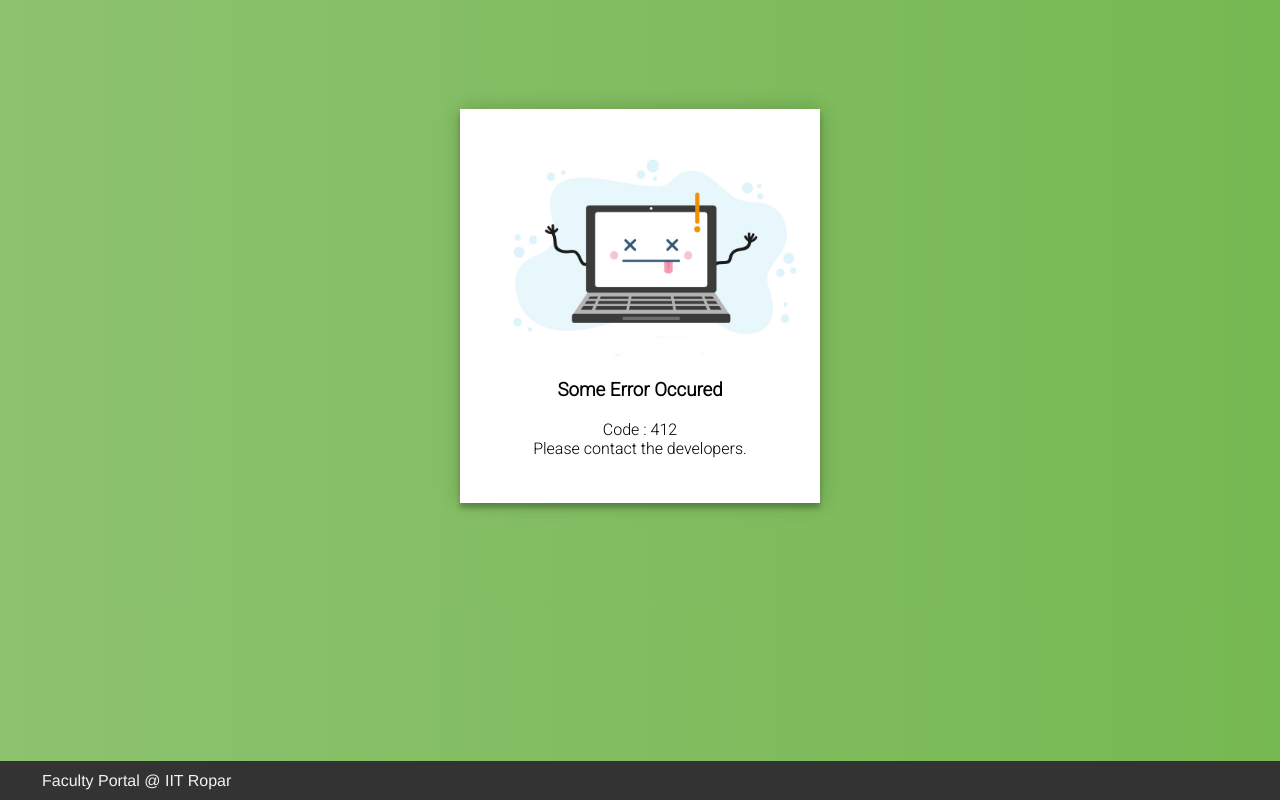
After one commit to i-am-g2/dbms, a PHP site: page /error.php in a window 1280 px wide. The commit adds this page. Run offline with PHP 8.4, Linux system fonts and the light colour scheme.

Commit message:
Some Changes

```diff
--- a/Res/CSS/customLogin.css
+++ b/Res/CSS/customLogin.css
@@ -15,6 +15,7 @@
   text-align: center;
   box-shadow: 0 0 20px 0 rgba(0, 0, 0, 0.2), 0 5px 5px 0 rgba(0, 0, 0, 0.24);
 }
+
 .form input {
   font-family: "Roboto", sans-serif;
   outline: 0;
@@ -127,3 +128,14 @@ body {
 	font-weight: 600;
 	padding: 10px;
 }
+
+.centerPage {
+  position: relative;
+  z-index: 1;
+  background: #FFFFFF;
+  max-width: 360px;
+  margin: 0 auto 100px;
+  padding: 45px;
+  text-align: center;
+  box-shadow: 0 0 20px 0 rgba(0, 0, 0, 0.2), 0 5px 5px 0 rgba(0, 0, 0, 0.24);
+}
--- /dev/null
+++ b/error.php
@@ -0,0 +1,22 @@
+<?php
+	require "header.php";
+?>
+<link rel="stylesheet" type="text/css" href="Res/CSS/customLogin.css">
+<title>Error</title>
+
+<div class="login-page">
+	<div class="centerPage" >
+		<img src="Res/Image/error.jpg" width = 300px>
+		<div class=""><h3>Some Error Occured</h2></div>
+		<div class="">  Code : 412</div>
+		<div class="">Please contact the developers.</div>
+	</div>
+</div>
+
+<div  class="bottumbar">
+	<span class="paraLeft">
+		Faculty Portal @ IIT Ropar
+	</span>
+
+</div>
+<?php require "footer.php" ?>
--- a/header.php
+++ b/header.php
@@ -1,3 +1,6 @@
+<?php
+	session_start();
+?>
 <!DOCTYPE html>
 <html lang="en">
 <head>
--- a/index.php
+++ b/index.php
@@ -3,7 +3,6 @@
 ?>
 <link rel="stylesheet" type="text/css" href="Res/CSS/customLogin.css">
 <title>Login</title>
-
 
 <div class="login-page">
 	<div class="form">
--- a/main.php
+++ b/main.php
@@ -1,3 +1,4 @@
+
 <?php
 	require "header.php";
 	echo "Welcome";
--- a/postgreCon.php
+++ b/postgreCon.php
@@ -1,6 +1,7 @@
 <?php
-	$db = pg_connect("dbname = facultysys user=facultyAdmin password=");
+	$db = pg_connect("dbname = facultysys user=facultyAdmin password=a");
+	echo($db);
 	if(!$db) {
-		header ("Location : unkownError.php");
+		header ("Location: error.php");
 	}
 ?>
```
Also changed, not shown: login.inc.php (+10 -2 lines), Res/Image/error.jpg (added).
